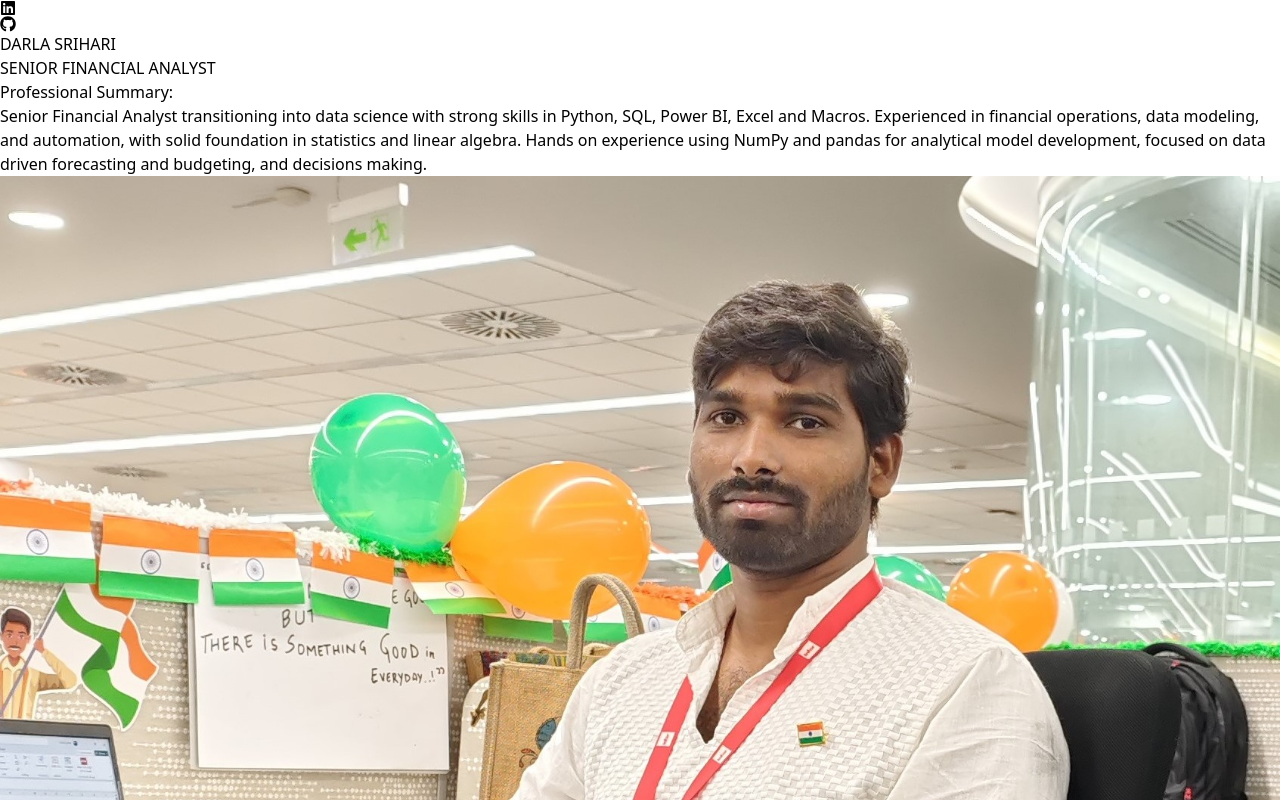
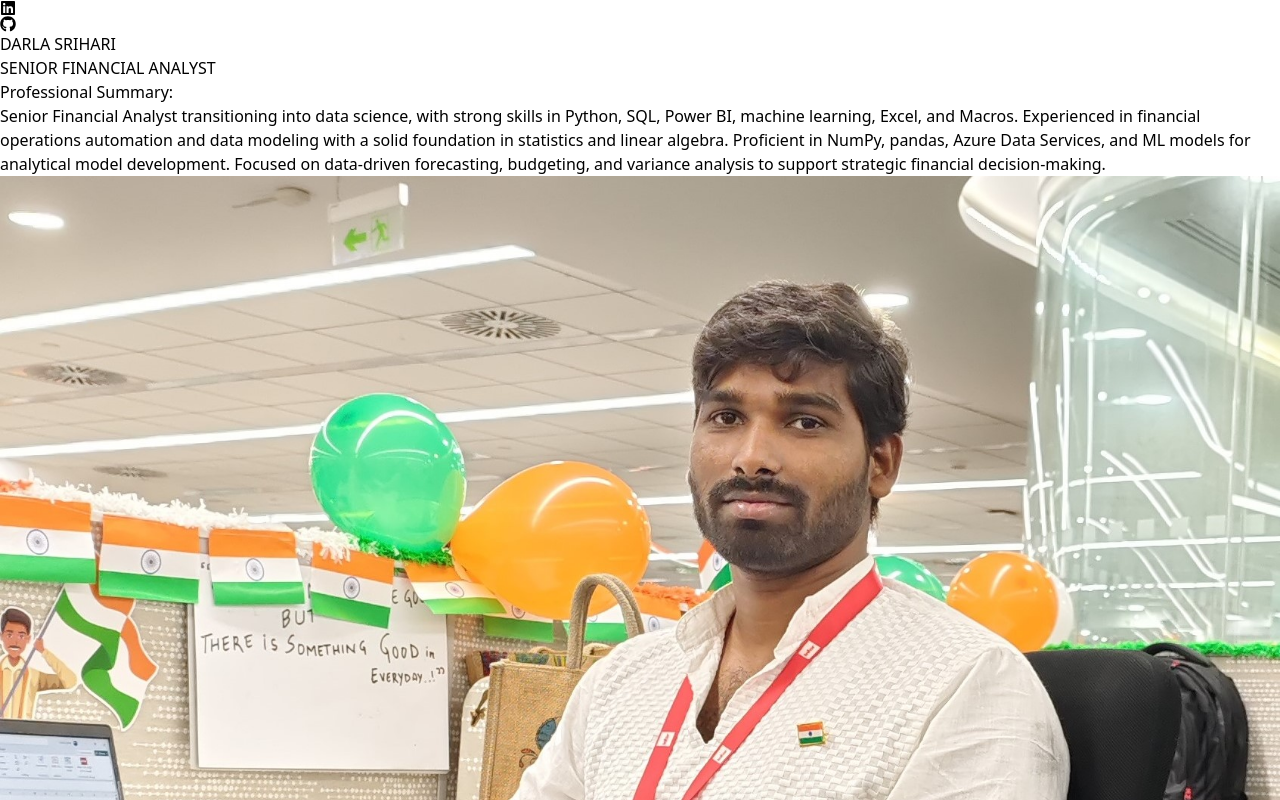
Before and after one commit to sdarla9/portfolio, a React (Vite) app: page / in a window 1280 px wide. Shown: the top 800 px of the page. Built offline with nearby package versions, Linux system fonts and the light colour scheme; a web font is replaced by a local one.

Commit message:
Revise Profile_Summary for clarity and details
Updated Profile_Summary to include machine learning and Azure Data Services, and refined language for clarity and impact.

```diff
--- a/src/constrants/index.js
+++ b/src/constrants/index.js
@@ -8,7 +8,7 @@ export const fullName = "DARLA SRIHARI";
 export const roles = "SENIOR FINANCIAL ANALYST";
 
 
-export const Profile_Summary = `Senior Financial Analyst transitioning into data science with strong skills in Python, SQL, Power BI, Excel and Macros. Experienced in financial operations, data modeling, and automation, with solid foundation in statistics and linear algebra. Hands on experience using NumPy and pandas for analytical model development, focused on data driven forecasting and budgeting, and decisions making.`;
+export const Profile_Summary = `Senior Financial Analyst transitioning into data science, with strong skills in Python, SQL, Power BI, machine learning, Excel, and Macros. Experienced in financial operations automation and data modeling with a solid foundation in statistics and linear algebra. Proficient in NumPy, pandas, Azure Data Services, and ML models for analytical model development. Focused on data-driven forecasting, budgeting, and variance analysis to support strategic financial decision-making. `;
 
 export const ABOUT_TEXT = `Over 11+ years of experience across financial operations, with past 2 years focused on data analytics. Proven expertise in dashboard development, automated reporting, and data visualization to deliver actionable that support strategic decision-making.`;
 export const EXPERIENCES = [
```
